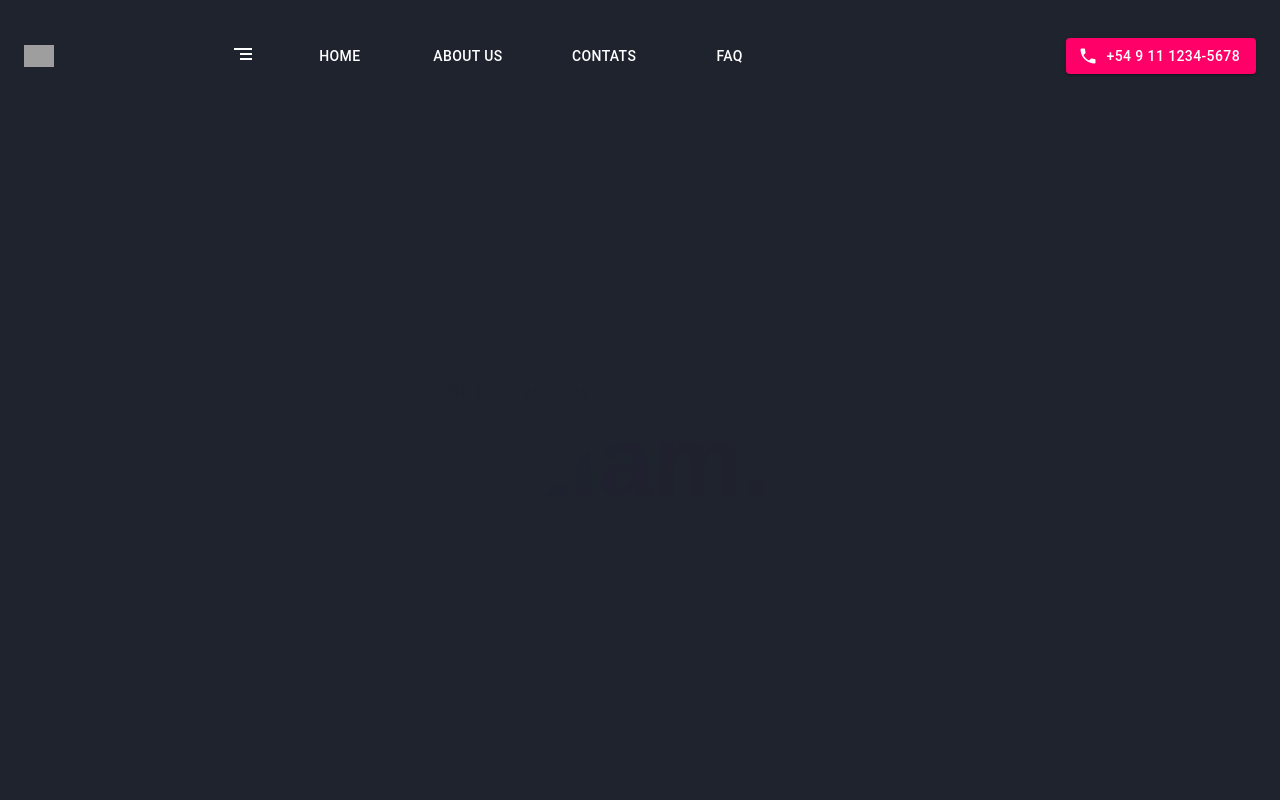
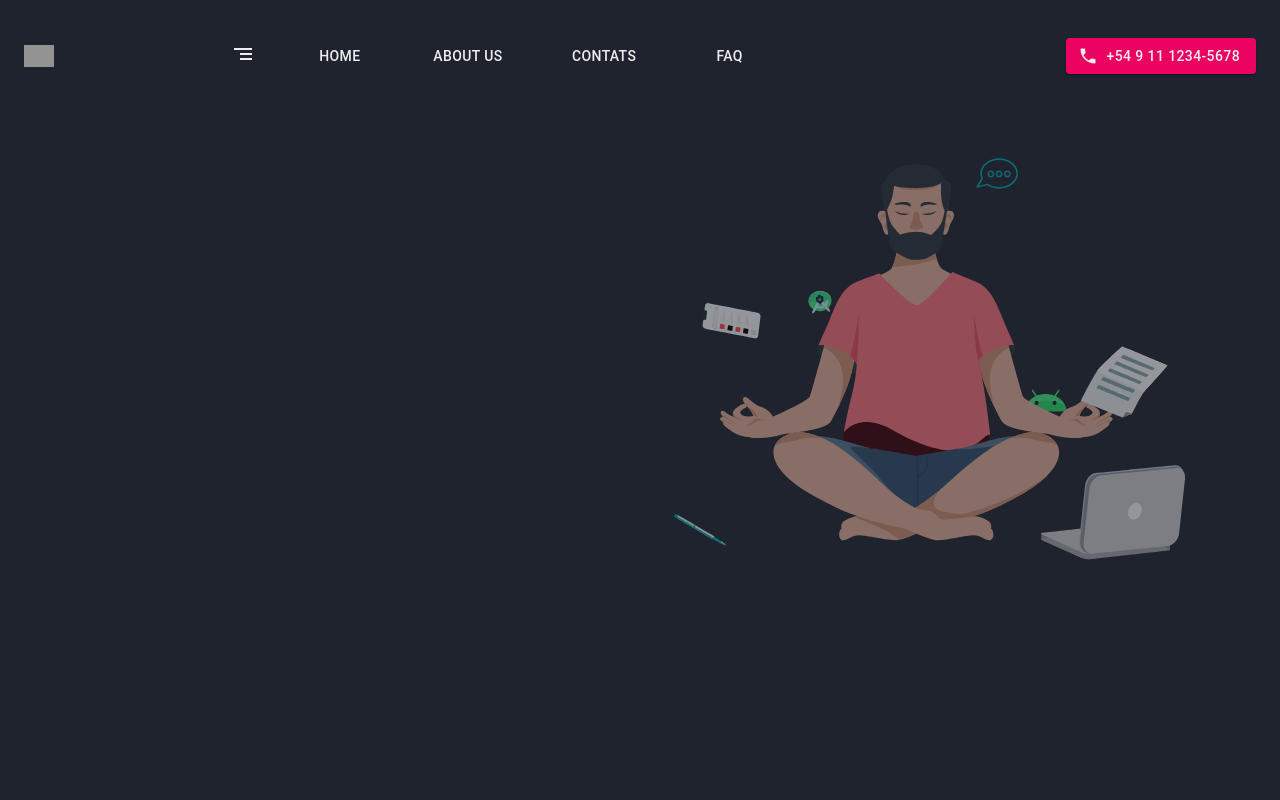
Before and after one commit to LiamMarega/NewPortfolio, a React (Vite) app: page / in a window 1280 px wide. Shown: the top 800 px of the page. Built offline with nearby package versions, Linux system fonts and the light colour scheme; grey boxes are pictures that could not be loaded.

Commit message:
loding fix

```diff
--- a/src/components/Loading/index.jsx
+++ b/src/components/Loading/index.jsx
@@ -1,24 +1,9 @@
 import React, { useEffect, useState } from 'react';
 import './style.scss';
 
-function Loading() {
-  const [loading, setLoading] = useState(true);
-
-  useEffect(() => {
-    let isMounted = true;
-
-    if (isMounted) {
-      setTimeout(function () {
-        setLoading(false);
-      }, 6000);
-    }
-    return () => {
-      isMounted = false;
-    };
-  });
-
+function Loading({ loader }) {
   return (
-    <div className={loading ? 'Loading true' : 'Loading false'}>
+    <div className={loader ? 'Loading true' : 'Loading false'}>
       <div className="landing__nombre">
         <div className="containerLoading">
           <h1>Hola, yo soy</h1>
--- a/src/pages/Home/Home.jsx
+++ b/src/pages/Home/Home.jsx
@@ -4,15 +4,30 @@ import Loading from '../../components/Loading';
 import BasePages from '../Base';
 import AboutHome from './parts/About';
 import WelcomeComponent from './parts/Welcome';
+import './styles.scss';
 
 function Home() {
+  const [loading, setLoading] = React.useState(true);
+
+  //settimeout
+  React.useEffect(() => {
+    setTimeout(() => {
+      setLoading(false);
+    }, 6000);
+  }, []);
+
   return (
     <div>
-      <BasePages>
-        <Loading />
-        <WelcomeComponent />
-        <AboutHome />
-      </BasePages>
+      {loading ? (
+        <Loading loader={loading} />
+      ) : (
+        <div className="containerHome">
+          <BasePages>
+            <WelcomeComponent />
+            <AboutHome />
+          </BasePages>
+        </div>
+      )}
     </div>
   );
 }
--- a/src/pages/Home/parts/About/index.jsx
+++ b/src/pages/Home/parts/About/index.jsx
@@ -1,13 +1,18 @@
 import React from 'react';
-import Grid from '@mui/material/Unstable_Grid2';
+import Grid2 from '@mui/material/Unstable_Grid2';
 import { Box } from '@mui/material';
 import './styles.scss';
 
 function AboutHome() {
   return (
     <Box className="ContainerAboutHome">
-      <Grid container spacing={2}>
-        <Grid xs={6} display="flex" justifyContent="center" alignItems="center">
+      <Grid2 container spacing={2}>
+        <Grid2
+          xs={6}
+          display="flex"
+          justifyContent="center"
+          alignItems="center"
+        >
           <p>
             I’m a front-end web developer from Argentina, who enjoys the
             creation of good-looking content living on the internet. I have
@@ -16,14 +21,19 @@ function AboutHome() {
             I graduated from a full-stack coding Bootcamp and want to start
             developing my career in the tech world.
           </p>
-        </Grid>
-        <Grid xs={5} display="flex" justifyContent="center" alignItems="center">
+        </Grid2>
+        <Grid2
+          xs={5}
+          display="flex"
+          justifyContent="center"
+          alignItems="center"
+        >
           <img
             src="https://images.unsplash.com/photo-1617042375876-a13e36732a04?ixlib=rb-4.0.3&ixid=MnwxMjA3fDB8MHxzZWFyY2h8MjJ8fGRldmVsb3BlcnxlbnwwfHwwfHw%3D&w=1000&q=80"
             alt="developerIMG"
           />
-        </Grid>
-      </Grid>
+        </Grid2>
+      </Grid2>
     </Box>
   );
 }
--- a/src/pages/Home/parts/Welcome/index.jsx
+++ b/src/pages/Home/parts/Welcome/index.jsx
@@ -1,11 +1,10 @@
-import { Paper } from '@mui/material';
 import React from 'react';
-import './styles.scss';
 import Lottie from 'react-lottie';
 import animationData from '../../../../assets/animations/82423-developer-yoga.json';
 import animationDataBurst from '../../../../assets/animations/18373-circular-burst.json';
 import Grid from '@mui/material/Unstable_Grid2';
 import Typewriter from 'typewriter-effect';
+import './styles.scss';
 
 const defaultOptions = {
   loop: true,
--- a/src/pages/Home/parts/Welcome/styles.scss
+++ b/src/pages/Home/parts/Welcome/styles.scss
@@ -9,7 +9,7 @@
 
   .containerTexts {
     opacity: 0;
-    animation: 3s ease 7s normal forwards 1 fadeInOpacity;
+    animation: 3s ease 2s normal forwards 1 fadeInOpacity;
 
     h1 {
       font-size: 2.5rem;
@@ -25,7 +25,7 @@
   .LottieAnimation {
     position: relative;
     opacity: 0;
-    animation: 3s ease 6s normal forwards 1 fadeInOpacity;
+    animation: 3s ease 1s normal forwards 1 fadeInOpacity;
     z-index: 5;
 
     .LottieAnimationBurst {
--- a/src/pages/Home/styles.scss
+++ b/src/pages/Home/styles.scss
@@ -1,3 +1,4 @@
 .containerHome {
-  animation: 3s ease 7s normal forwards 1 fadeInOpacity;
+  opacity: 0;
+  animation: 3s ease normal forwards 1 fadeInOpacity;
 }
```
